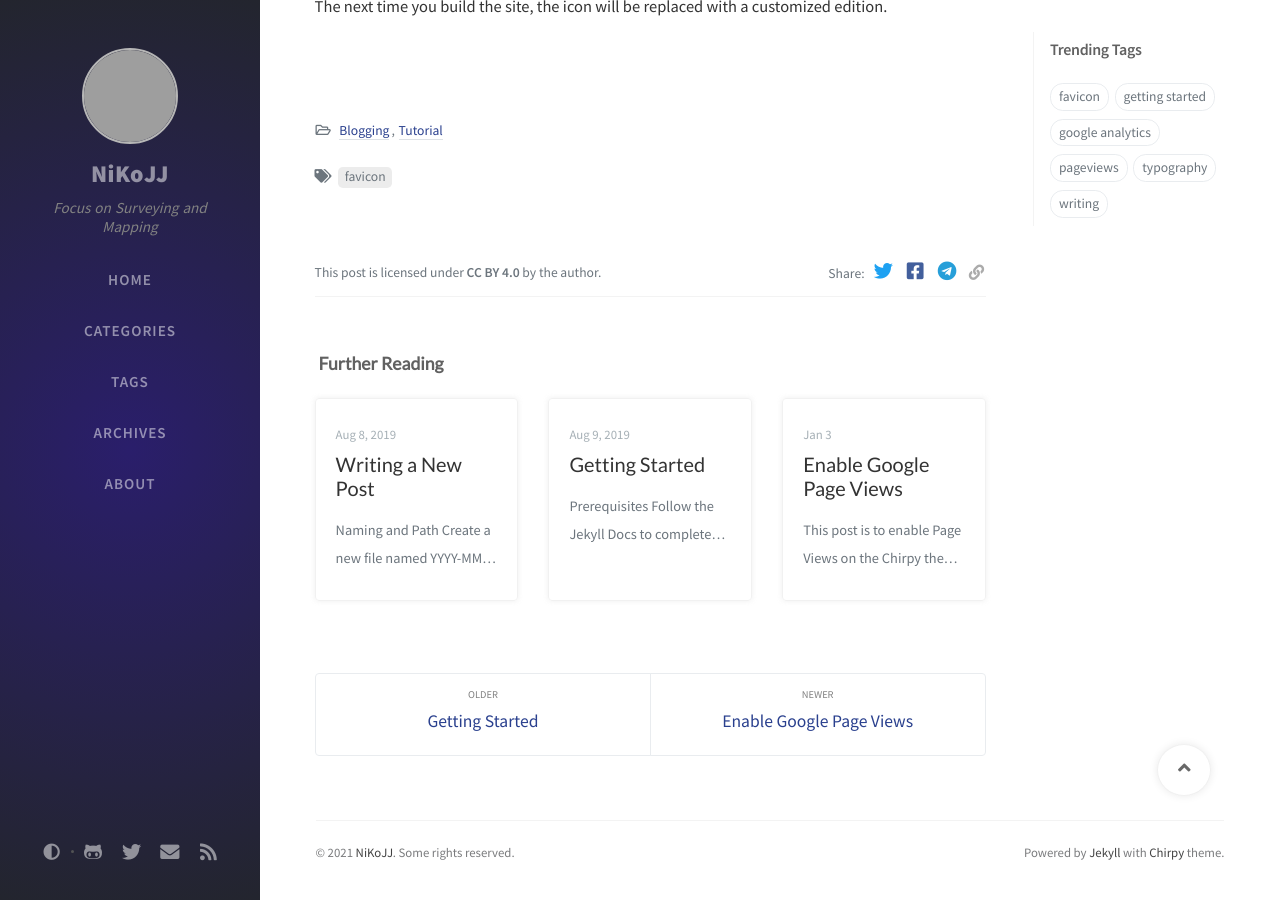
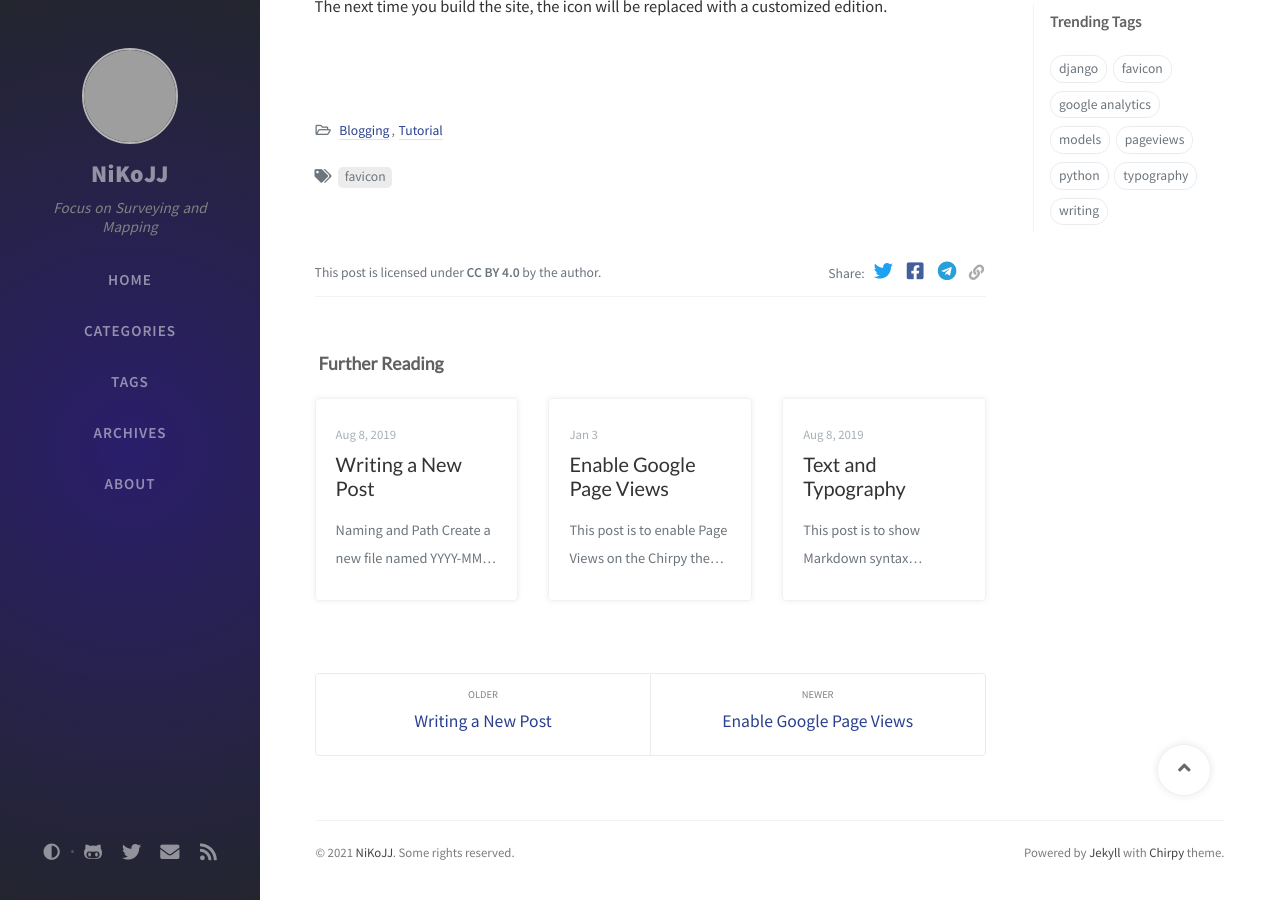
Before and after one commit to Hecok/hecok, a Jekyll site: the page built from _posts/2019-08-11-customize-the-favicon.md, in a window 1280 px wide and 900 px high, scrolled down 1640 px. Built offline with Jekyll 4.4.1, drawn with Linux system fonts in a browser that asks for light colours; nearby versions of some CDN libraries; comment, search, counter and statistics services are not loaded; part of the change alters nothing that is shown; grey boxes are pictures that could not be loaded.

Commit message:
Update 2019-08-09-getting-started.md
更新

````diff
--- a/_posts/2019-08-09-getting-started.md
+++ b/_posts/2019-08-09-getting-started.md
@@ -1,161 +1,120 @@
 ---
-title: Getting Started
-author: Cotes Chung
-date: 2019-08-09 20:55:00 +0800
-categories: [Blogging, Tutorial]
-tags: [getting started]
-pin: true
+title: Models of Django
+author: Dinesh Prasanth Moluguwan Krishnamoorthy
+date: 2021-03-02 18:32:00 -0500
+categories: [Python, Django]
+tags: [python, django,models]
 ---
 
-## Prerequisites
 
-Follow the [Jekyll Docs](https://jekyllrb.com/docs/installation/) to complete the installation of `Ruby`, `RubyGems`, `Jekyll` and `Bundler`.
+# 数据模型-Models
+## 1.定义models
+每个模型使用python的一个类表示，并且是django.db.models.Model的子类：
+```python
+from django.db import models
+class XXX(models.Model):
+```
+## 2.安装模型
+目录：settings-INSTALLED_APPS
+命令：
+- 验证模型：`python manage.py check`
+- 生成迁移：`python manage.py makemigrations`
+- 执行迁移：`python manage.py migrate`
+- 使用shell测试模型：`python manage.py shell`
 
-## Installation
+## 3.model管理器
+objects是Django模型用于执行数据库查询的对象，一个Django模型至少有一个管理器，同时可以自定义管理器，定制访问数据库的方式。自定义管理器可能处于两方面的原因：添加额外的管理器方法和修改管理器返回的QuerySet。
+- **添加额外的管理器方法**：
+```python
+class BookManager(models.Manager):
+    def title_count(self, keyword):
+       return self.filter(title__icontains=keyword).count()
+class Book(models.Model):
+    title = models.CharField(max_length=100)
+    authors = models.ManyToManyField(Author)
+    publisher = models.ForeignKey(Publisher)
+    publication_date = models.DateField()
+    num_pages = models.IntegerField(blank=True, null=True)
+    objects = BookManager()
 
-There are two ways to get the theme:
-
-- **Install from RubyGems** - Easy to update, isolate irrelevant project files so you can focus on writing.
-- **Fork on GitHub** - Convenient for custom development, but difficult to update, only suitable for web developers.
-
-### Installing the Theme Gem
-
-Add this line to your Jekyll site's `Gemfile`:
-
-```ruby
-gem "jekyll-theme-chirpy"
+    def __str__(self):
+        return self.title
+# 调用
+Book.objects.title_count(keyword)
 ```
 
-And add this line to your Jekyll site's `_config.yml`:
+- **修改管理器返回的QuerySet**：
 
-```yaml
-theme: jekyll-theme-chirpy
+&emsp;&emsp;&emsp;&emsp;注意：Django把它解释的第一个管理器定义为“默认”管理器，之后很多地方只使用那个管理器
+```python
+"""
+Book.objects.all() 返回数据库中的所有图书，而Book.dahl_objects.all() 只返回Roald Dahl 写的书
+"""
+# 首先，定义 Manager 子类
+class DahlBookManager(models.Manager):
+    def get_queryset(self):
+    # 超类 super(class_name, self).def_name(*args, **kwargs)，确保把对象保存到数据库中。如果忘记，默认的行为不会发生，根本不会触及数据库
+       return super(DahlBookManager, self).get_queryset().filter(author='Roald Dahl')
+# 然后，放入 Book 模型
+class Book(models.Model):
+    title = models.CharField(max_length=100)
+    author = models.CharField(max_length=50)
+    # ...
+    objects = models.Manager() # 默认的管理器
+    dahl_objects = DahlBookManager() # 专门查询 Dahl 的管理器
+
+# 调用
+Book.dah1_objects.all()
+Book.dah1_objects.filter()
+Book.dah1_objects.count()
+Book.objects.all()
 ```
+## 4.模型方法
+管理器的作用是执行数据表层的操作，而模型方法处理的是具体的模型实例。包括：
+- **自带模型方法**：
 
-And then execute:
+ *__str__()*：返回对象的 Unicode 表示形式  在交互式控制台或管理后台中显示对象调用的都是这个方法。
 
-```console
-$ bundle
+*get_absolute_url()*：这个方法告诉 Django 如何计算一个对象的 URL。Django 在管理后台和需要生成
+对象的 URL 时调用这个方法。具有唯一标识的 URL 的对象都要定义这个方法。
+
+- **自定义模型方法**：在所设计的模型类中加入自定义函数方法即可
+```python
+import datetime
+class Person(models.Model):
+    first_name = models.CharField(max_length=50)
+    last_name = models.CharField(max_length=50)
+    birth_date = models.DateField()
+    def baby_boomer_status(self):
+        # 返回一个人的出生日期与婴儿潮的关系
+        if self.birth_date < datetime.date(1945, 8, 1):
+            return "Pre-boomer"
+        elif self.birth_date < datetime.date(1965, 1, 1):
+            return "Baby boomer"
+        else:
+            return "Post-boomer"
+    def _get_full_name(self):
+        # 返回一个人的全名
+        return '%s %s' % (self.first_name, self.last_name)
+    full_name = property(_get_full_name)
 ```
+- **覆盖预定义的模型方法**：
+```python
+class Blog(models.Model):
+     name = models.CharField(max_length=100)
+     tagline = models.TextField()
+     def save(self, *args, **kwargs):
+        do_something()
+        super(Blog, self).save(*args, **kwargs) # 调用“真正的”save () 方法
+        do_something_else()
+```
+## 5.数据操作
+参考：[QuerySet API 参考¶][1]
+- 检索数据：get()、all()...
+- 过滤数据：filter()、exclude()...
+- 排序数据：order_by("字段",) 常常包含在 class Meta:
+- 链式操作：objects.filter(**kwargs).order_by()/delete()/save()...
+- 数据切片：order_by()[0:5] 不支持负数...
 
-Finally, copy the required files from the theme's gem (for detailed files, see [starter project][starter]) to your Jekyll site.
 
-> **Hint**: To locate the installed theme’s gem, execute:
->
-> ```console
-> $ bundle info --path jekyll-theme-chirpy
-> ```
-
-Or you can [**use the starter template**][use-starter] to create a Jekyll site to save time copying files from theme's gem. We have prepared everything for you there!
-
-### Fork on GitHub
-
-[Fork **Chirpy**](https://github.com/cotes2020/jekyll-theme-chirpy/fork) on GitHub and then clone your fork to local. (Please note that the default branch code is in development.  If you want the blog to be stable, please switch to the [latest tag](https://github.com/cotes2020/jekyll-theme-chirpy/tags) and start writing.)
-
-Install gem dependencies by:
-
-```console
-$ bundle
-```
-
-And then execute:
-
-```console
-$ bash tools/init.sh
-```
-
-> **Note**: If you don't plan to deploy your site on GitHub Pages, append parameter option `--no-gh` at the end of the above command.
-
-What it does is:
-
-1. Remove some files or directories from your repository:
-    - `.travis.yml`
-    - files under `_posts`
-    - folder `docs`
-
-2. If you use the `--no-gh` option, the directory `.github` will be deleted. Otherwise, setup the GitHub Action workflow by removing extension `.hook` of `.github/workflows/pages-deploy.yml.hook`, and then remove the other files and directories in folder `.github`.
-
-3. Automatically create a commit to save the changes.
-
-## Usage
-
-### Configuration
-
-Update the variables of `_config.yml` as needed. Some of them are typical options:
-
-- `url`
-- `avatar`
-- `timezone`
-- `lang`
-
-### Running Local Server
-
-You may want to preview the site contents before publishing, so just run it by:
-
-```console
-$ bundle exec jekyll s
-```
-
-Or run the site on Docker with the following command:
-
-```terminal
-$ docker run -it --rm \
-    --volume="$PWD:/srv/jekyll" \
-    -p 4000:4000 jekyll/jekyll \
-    jekyll serve
-```
-
-Open a browser and visit to _<http://localhost:4000>_.
-
-### Deployment
-
-Before the deployment begins, checkout the file `_config.yml` and make sure the `url` is configured correctly. Furthermore, if you prefer the [**project site**](https://help.github.com/en/github/working-with-github-pages/about-github-pages#types-of-github-pages-sites) and don't use a custom domain, or you want to visit your website with a base url on a web server other than **GitHub Pages**, remember to change the `baseurl` to your project name that starting with a slash, e.g, `/project-name`.
-
-Now you can choose ONE of the following methods to deploy your Jekyll site.
-
-#### Deploy on GitHub Pages
-
-For security reasons, GitHub Pages build runs on `safe` mode, which restricts us from using plugins to generate additional page files. Therefore, we can use **GitHub Actions** to build the site, store the built site files on a new branch, and use that branch as the source of the GH Pages service.
-
-Quickly check the files needed for GitHub Actions build:
-
-- Ensure your Jekyll site has the file `.github/workflows/pages-deploy.yml`. Otherwise, create a new one and fill in the contents of the [workflow file][workflow], and the value of the `on.push.branches` should be the same as your repo's default branch name.
-- Ensuer your Jekyll site has file `tools/test.sh` and `tools/deploy.sh`. Otherwise, copy them from this repo to your Jekyll site.
-
-And then rename your repoistory to `<GH-USERNAME>.github.io` on GitHub.
-
-Now publish your Jekyll site by:
-
-1. Push any commit to remote to trigger the GitHub Actions workflow. Once the build is complete and successful, a new remote branch named `gh-pages` will appear to store the built site files.
-
-2. Browse to your repo's landing page on GitHub and select the branch `gh-pages` as the [publishing source](https://docs.github.com/en/github/working-with-github-pages/configuring-a-publishing-source-for-your-github-pages-site) throught _Settings_ → _Options_ → _GitHub Pages_:
-
-    ![gh-pages-sources](https://cdn.jsdelivr.net/gh/cotes2020/chirpy-images/posts/20190809/gh-pages-sources.png)
-
-3. Visit your website at the address indicated by GitHub.
-
-#### Deploy on Other Platforms
-
-On platforms other than GitHub, we cannot enjoy the convenience of **GitHub Actions**. Therefore, we should build the site locally (or on some other 3rd-party CI platform) and then put the site files on the server.
-
-Go to the root of the source project, build your site by:
-
-```console
-$ JEKYLL_ENV=production bundle exec jekyll b
-```
-
-Or build the site with Docker by:
-
-```terminal
-$ docker run -it --rm \
-    --env JEKYLL_ENV=production \
-    --volume="$PWD:/srv/jekyll" \
-    jekyll/jekyll \
-    jekyll build
-```
-
-Unless you specified the output path, the generated site files will be placed in folder `_site` of the project's root directory. Now you should upload those files to your web server.
-
-[starter]: https://github.com/cotes2020/chirpy-starter
-[use-starter]: https://github.com/cotes2020/chirpy-starter/generate
-[workflow]: https://github.com/cotes2020/jekyll-theme-chirpy/blob/master/.github/workflows/pages-deploy.yml.hook
+  [1]: https://docs.djangoproject.com/zh-hans/3.1/ref/models/querysets/#
````
